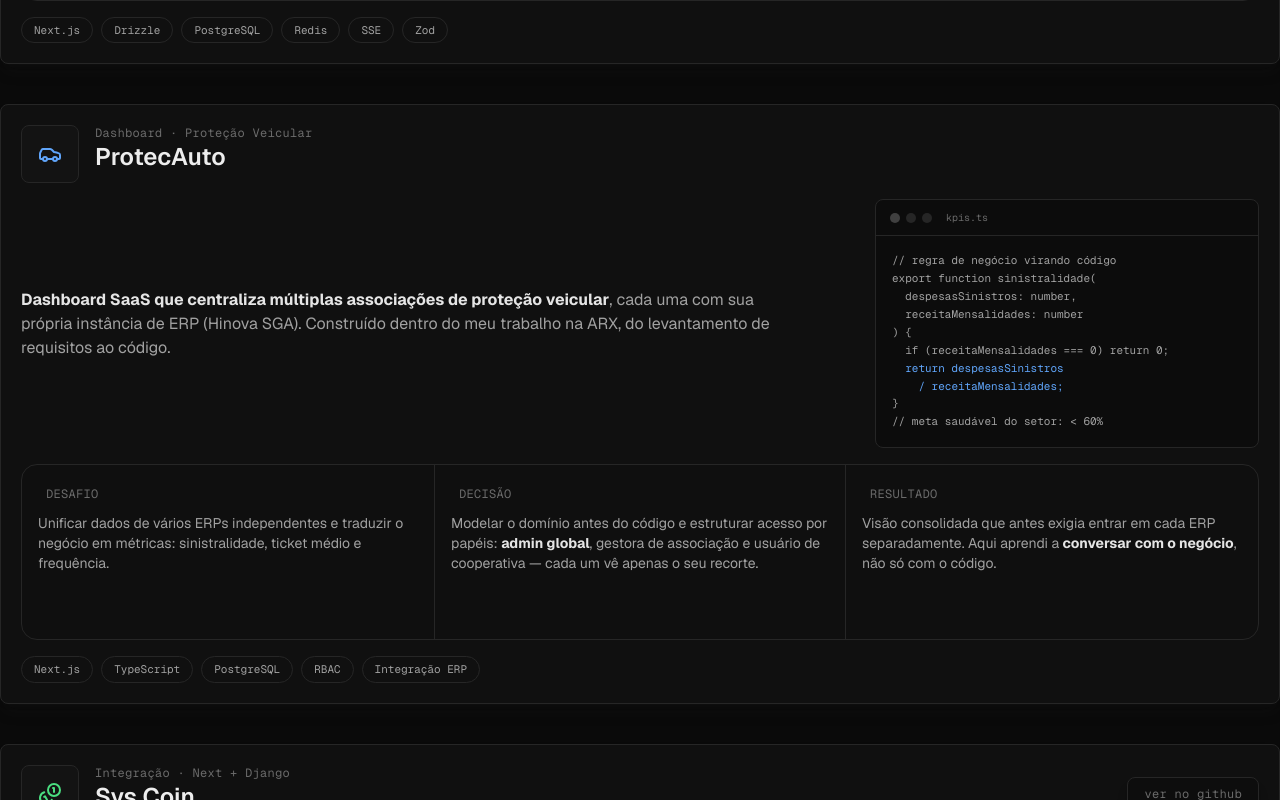
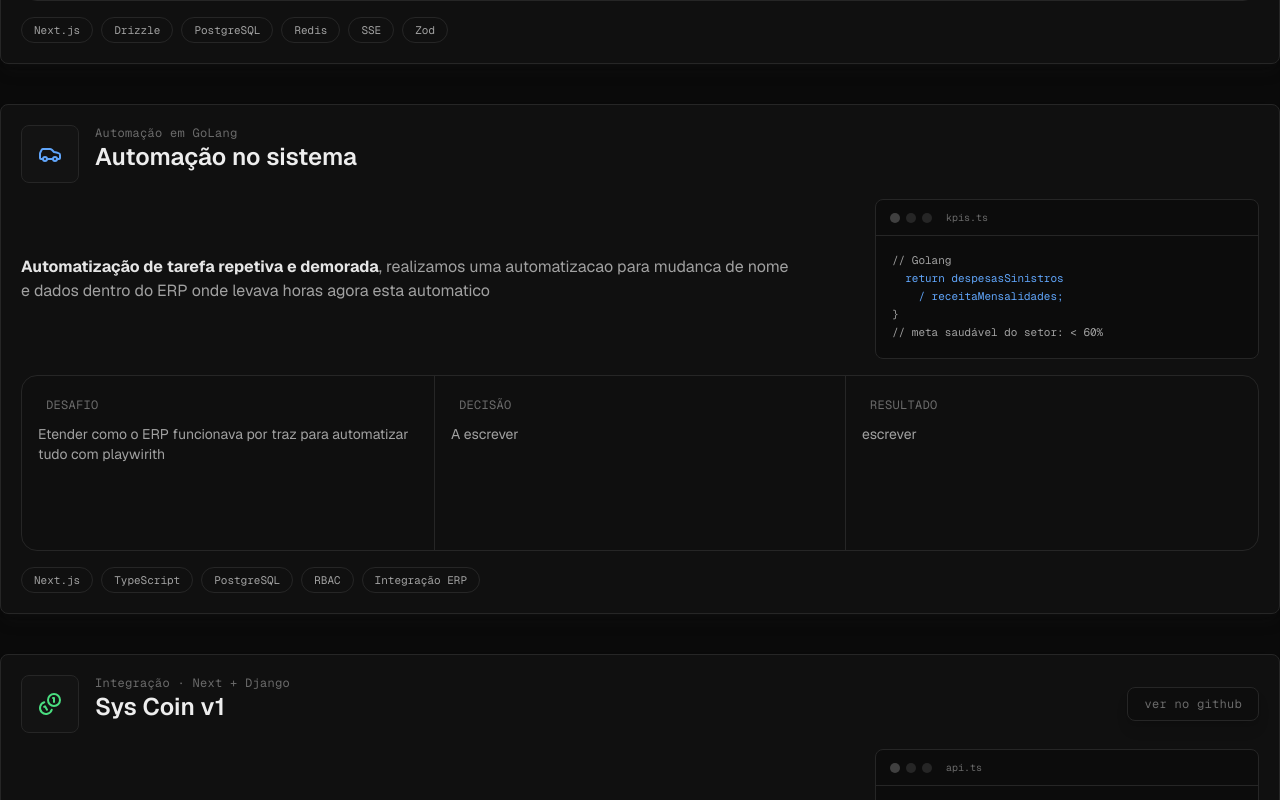
Before and after one commit to zCarlosEduardo/Portfolio, a Next.js app: page / in a window 1280 px wide. Shown: the part 2660-3460 px from the top of the page. Built offline with nearby package versions, Linux system fonts and the light colour scheme.

Commit message:
Update em texto

```diff
--- a/components/Projetos.tsx
+++ b/components/Projetos.tsx
@@ -2,10 +2,7 @@ import type { CSSProperties, ReactNode } from "react";
 import type { LucideIcon } from "lucide-react";
 import { AlarmClock, HeartHandshake, Car, Coins } from "lucide-react";
 
-/* ============================================================
-   CodeMock: janela de código com nome de arquivo.
-   A linha importante de cada snippet vai pintada com var(--acc).
-   ============================================================ */
+
 function CodeMock({
   arquivo,
   children,
@@ -285,41 +282,29 @@ export async function listarMetas(
       <CaseCard
         cor="#60a5fa"
         icone={Car}
-        categoria="Dashboard · Proteção Veicular"
-        nome="ProtecAuto"
+        categoria="Automação em GoLang"
+        nome="Automação no sistema"
         contexto={
           <>
             <strong className="text-neutral-200">
-              Dashboard SaaS que centraliza múltiplas associações de proteção
-              veicular
+              Automatização de tarefa repetiva e demorada
             </strong>
-            , cada uma com sua própria instância de ERP (Hinova SGA). Construído
-            dentro do meu trabalho na ARX, do levantamento de requisitos ao
-            código.
+            , realizamos uma automatizacao para mudanca de nome e dados dentro do ERP onde levava horas agora esta automatico
           </>
         }
         desafio={
           <>
-            Unificar dados de vários ERPs independentes e traduzir o negócio em
-            métricas: sinistralidade, ticket médio e frequência.
+            Etender como o ERP funcionava por traz para automatizar tudo com playwirith
           </>
         }
         decisao={
           <>
-            Modelar o domínio antes do código e estruturar acesso por papéis:{" "}
-            <strong className="text-neutral-200">admin global</strong>, gestora
-            de associação e usuário de cooperativa — cada um vê apenas o seu
-            recorte.
+            A escrever
           </>
         }
         resultado={
           <>
-            Visão consolidada que antes exigia entrar em cada ERP separadamente.
-            Aqui aprendi a{" "}
-            <strong className="text-neutral-200">
-              conversar com o negócio
-            </strong>
-            , não só com o código.
+escrever
           </>
         }
         stack={[
@@ -331,12 +316,7 @@ export async function listarMetas(
         ]}
         codigo={
           <CodeMock arquivo="kpis.ts">
-            {`// regra de negócio virando código
-export function sinistralidade(
-  despesasSinistros: number,
-  receitaMensalidades: number
-) {
-  if (receitaMensalidades === 0) return 0;
+            {`// Golang
   `}
             <Hl>{`return despesasSinistros
     / receitaMensalidades;`}</Hl>
@@ -351,7 +331,7 @@ export function sinistralidade(
         cor="#4ade80"
         icone={Coins}
         categoria="Integração · Next + Django"
-        nome="Sys Coin"
+        nome="Sys Coin v1"
         link={{
           href: "https://github.com/zCarlosEduardo",
           label: "ver no github",
```
